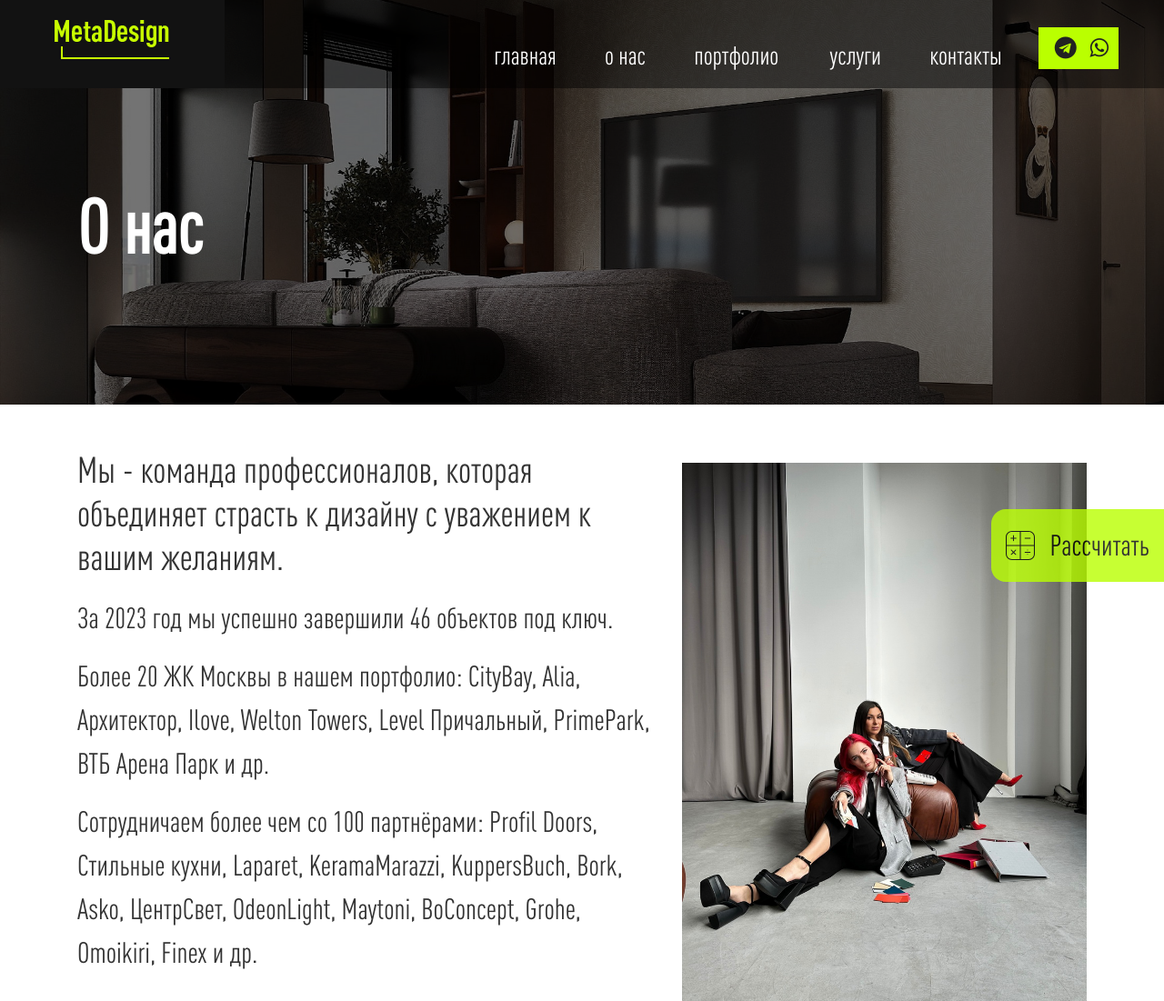
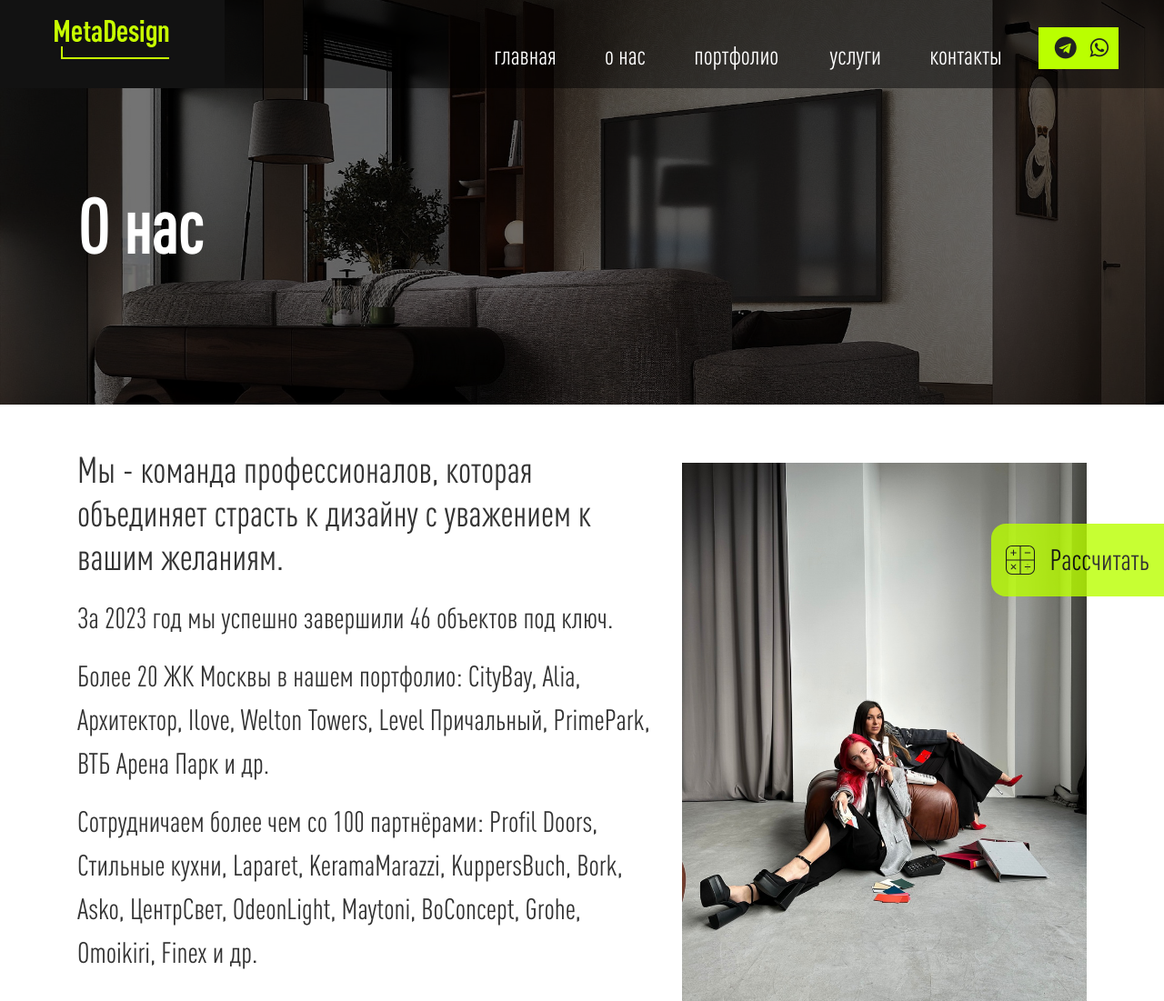
Before and after one commit to vkurlenko/metadesign, a Symfony app: template templates/about.html.twig in a window 1280 px wide. Shown: the top 1101 px of the page at 91% size. Run offline with Twig, Linux system fonts and the light colour scheme; the template is opened without the code that fills it, so the values that code supplies are empty; some libraries are stand-ins or nearby versions.

Commit message:
Опустил кнопку рассчитать чуть ниже
Сделал фон раскрывающихся услуг светелее

```diff
--- a/public/css/style.css
+++ b/public/css/style.css
@@ -1993,7 +1993,7 @@ ol {
 .service-item-wrapper .service-item {
 	display: flex;
 	flex-flow: row nowrap;
-	background: #222;
+	background: #333;
 	padding: 1rem;
 }
 
@@ -2022,7 +2022,7 @@ ol {
 	display: flex;
 	align-items: center;
 	position: fixed;
-	bottom: 20vh;
+	bottom: 18vh;
 	background-color: var(--lime);
 	right: 0;
 	padding: 1rem;
```
